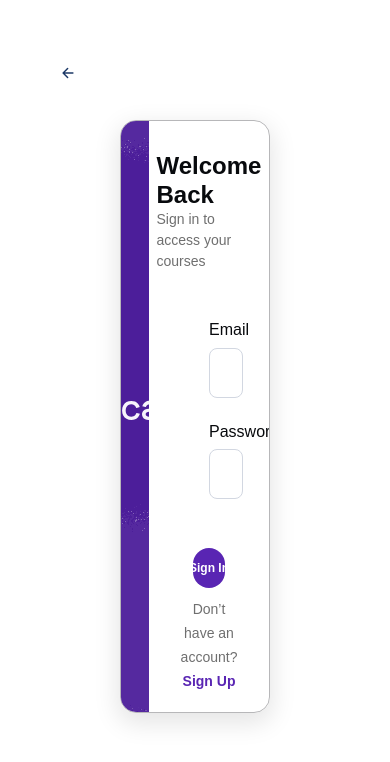
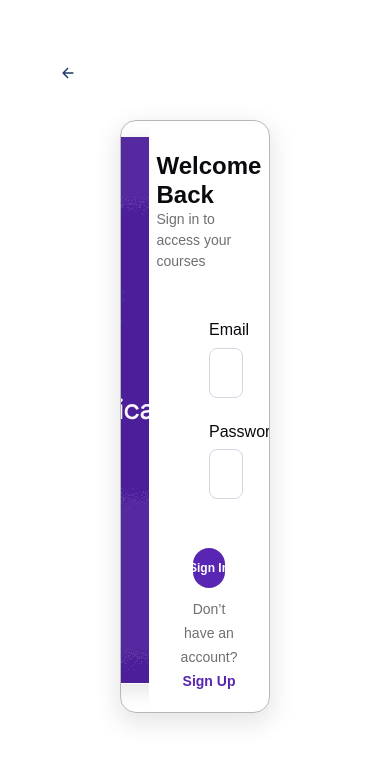
Before and after one commit to say-lem/NativeMed-Ed, a Next.js app: page /login in a window 390 px wide. Shown: the top 762 px of the page. Built offline with nearby package versions, Linux system fonts and the light colour scheme; a web font is replaced by a local one.

Commit message:
Time to fix responsiveness

```diff
--- a/src/app/(public)/cart/page.tsx
+++ b/src/app/(public)/cart/page.tsx
@@ -1,4 +1,4 @@
-import CartHero from "./_components/CartHero";
+import CartHero from "./_components/cartHero";
 
 export default function Cart() {
   return (
--- a/src/app/globals.css
+++ b/src/app/globals.css
@@ -170,7 +170,7 @@
 .authFormBg {
   background-image: url(/Images/authImage.svg);
   background-position: center;
-  background-position: cover;
+  background-size: cover;
 }
 
 .authFormBorder {
```
Also changed, not shown: src/components/shared/AuthForm.tsx (renamed from src/components/shared/authForm.tsx), src/components/shared/TitleCase.tsx (renamed from src/components/shared/titleCase.tsx).
